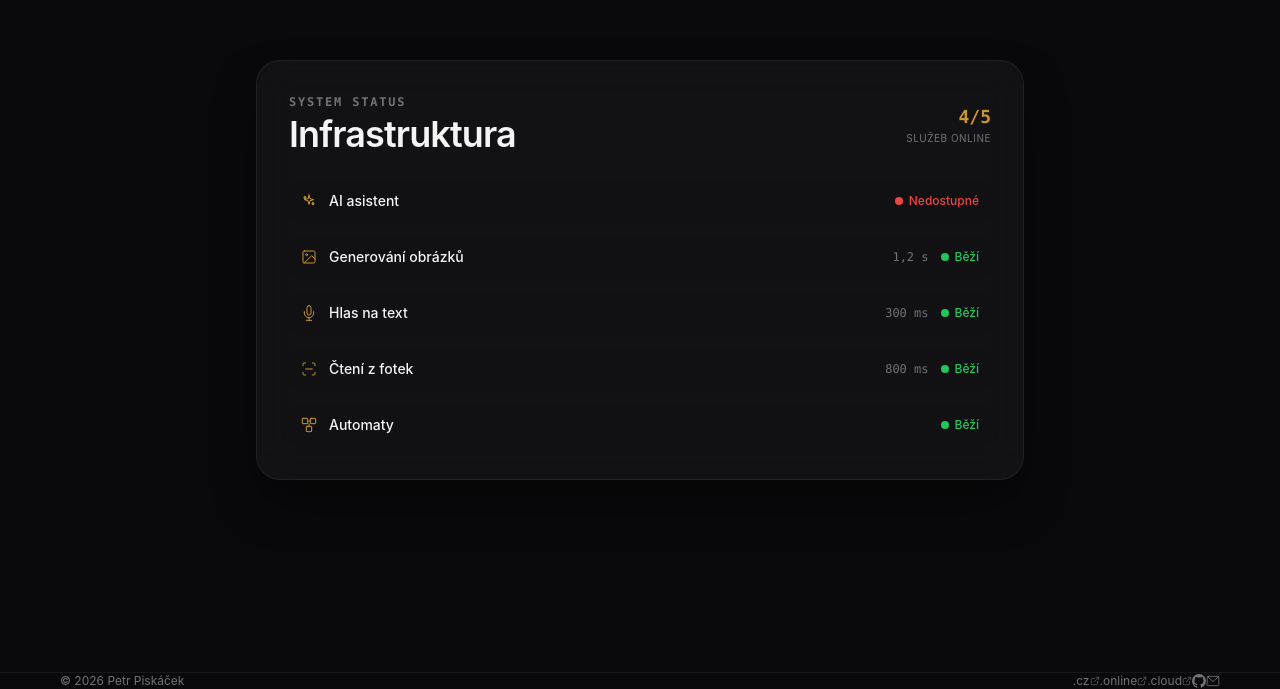
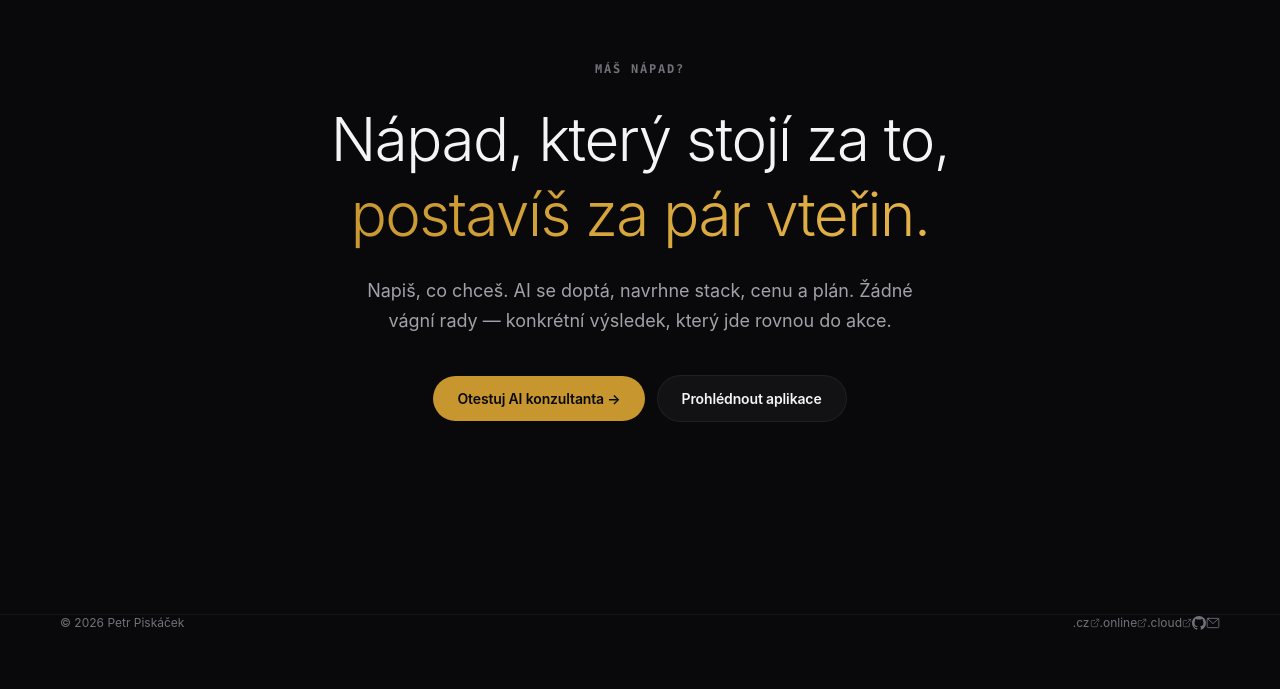
Before and after one commit to Peter-Pix/petrpiskacek.cloud, a Next.js app: page / in a window 1280 px wide. Shown: the part 10499-11188 px from the top of the page. After the commit the page ends 11130 px from the top, so only its background shows below. Built offline with nearby package versions, Linux system fonts and the light colour scheme; no server answers.

Commit message:
feat: replace LiveStatus with ClosingCTA conversion block; remove unused status api

```diff
--- a/src/app/api/status/route.ts
+++ /dev/null
@@ -1,33 +0,0 @@
-import { NextResponse } from "next/server";
-
-export async function GET() {
-  // Real: check OpenRouter health
-  let llmStatus: "online" | "offline" | "degraded" = "offline";
-  let llmLatency = "—";
-
-  try {
-    const start = Date.now();
-    const res = await fetch("https://openrouter.ai/api/v1/models", {
-      headers: {
-        Authorization: `Bearer ${process.env.OPENROUTER_API_KEY || ""}`,
-      },
-      signal: AbortSignal.timeout(5000),
-    });
-    llmLatency = `${Date.now() - start}ms`;
-    llmStatus = res.ok ? "online" : "degraded";
-  } catch {
-    llmStatus = "offline";
-  }
-
-  return NextResponse.json({
-    services: {
-      llm: { status: llmStatus, latency: llmLatency },
-      image: { status: "online", latency: "1,2 s" },
-      speech: { status: "online", latency: "300 ms" },
-      ocr: { status: "online", latency: "800 ms" },
-      workflow: { status: "online", latency: "—" },
-    },
-    uptime: "99.7%",
-    lastDeploy: new Date().toISOString().slice(0, 10),
-  });
-}
--- a/src/app/page.tsx
+++ b/src/app/page.tsx
@@ -1,7 +1,7 @@
 import Nav from "@/components/Nav";
 import Hero from "@/components/Hero";
 import AppGrid from "@/components/AppGrid";
-import LiveStatus from "@/components/LiveStatus";
+import ClosingCTA from "@/components/ClosingCTA";
 import { Footer } from "@piskacek/ui";
 
 export default function Home() {
@@ -62,7 +62,7 @@ export default function Home() {
       {/* Rychlost a duše — kreativní a agilní nástroje */}
       <AppGrid ids={["sparring", "flash-ui", "terminall"]} />
 
-      <LiveStatus />
+      <ClosingCTA />
 
       <Footer />
     </main>
--- /dev/null
+++ b/src/components/ClosingCTA.tsx
@@ -0,0 +1,46 @@
+import Link from "next/link";
+
+/**
+ * ClosingCTA — závěrečný konverzní blok před footerem.
+ * Nahrazuje mrtvý LiveStatus (infra detaily, které nikoho nezajímají)
+ * výzvou k akci, která posílá na Sparring — hlavní konverzní nástroj.
+ */
+export default function ClosingCTA() {
+  return (
+    <section id="start" className="section-apple">
+      <div className="container-apple">
+        <div className="mx-auto max-w-3xl text-center">
+          <div className="scroll-fade-pair space-y-6">
+            <p className="eyebrow">Máš nápad?</p>
+
+            <h2
+              className="text-4xl font-light leading-tight tracking-tight md:text-6xl"
+              style={{ color: "var(--text-primary)" }}
+            >
+              Nápad, který stojí za to,
+              <br />
+              <span className="text-gradient-gold">postavíš za pár vteřin.</span>
+            </h2>
+
+            <p
+              className="mx-auto max-w-xl text-base leading-relaxed md:text-lg"
+              style={{ color: "var(--text-secondary)" }}
+            >
+              Napiš, co chceš. AI se doptá, navrhne stack, cenu a plán.
+              Žádné vágní rady — konkrétní výsledek, který jde rovnou do akce.
+            </p>
+
+            <div className="flex flex-col items-center justify-center gap-3 pt-4 sm:flex-row">
+              <Link href="/challenge" className="btn-apple btn-apple-primary">
+                Otestuj AI konzultanta →
+              </Link>
+              <a href="#apps" className="btn-apple btn-apple-secondary">
+                Prohlédnout aplikace
+              </a>
+            </div>
+          </div>
+        </div>
+      </div>
+    </section>
+  );
+}
--- a/src/components/LiveStatus.tsx
+++ /dev/null
@@ -1,130 +0,0 @@
-"use client";
-
-import { useState, useEffect } from "react";
-import {
-  ImageIcon,
-  MicIcon,
-  ScanIcon,
-  WorkflowIcon,
-  SparklesIcon,
-} from "./icons";
-
-interface Service {
-  id: string;
-  name: string;
-  icon: React.ReactNode;
-  status: "online" | "offline" | "degraded";
-  latency?: string;
-}
-
-const defaultServices: Service[] = [
-  { id: "llm", name: "AI asistent", icon: <SparklesIcon size={16} />, status: "online", latency: "200 ms" },
-  { id: "image", name: "Generování obrázků", icon: <ImageIcon size={16} />, status: "online", latency: "1,2 s" },
-  { id: "speech", name: "Hlas na text", icon: <MicIcon size={16} />, status: "online", latency: "300 ms" },
-  { id: "ocr", name: "Čtení z fotek", icon: <ScanIcon size={16} />, status: "online", latency: "800 ms" },
-  { id: "workflow", name: "Automaty", icon: <WorkflowIcon size={16} />, status: "online", latency: "—" },
-];
-
-export default function LiveStatus() {
-  const [services, setServices] = useState<Service[]>(defaultServices);
-
-  useEffect(() => {
-    async function fetchStatus() {
-      try {
-        const res = await fetch("/api/status");
-        if (res.ok) {
-          const data = await res.json();
-          if (data.services) {
-            setServices((prev) =>
-              prev.map((s) => ({
-                ...s,
-                status: data.services[s.id]?.status || s.status,
-                latency: data.services[s.id]?.latency || s.latency,
-              }))
-            );
-          }
-        }
-      } catch { /* keep defaults */ }
-    }
-
-    fetchStatus();
-    const interval = setInterval(fetchStatus, 30000);
-    return () => clearInterval(interval);
-  }, []);
-
-  const online = services.filter((s) => s.status === "online").length;
-
-  return (
-    <section id="system-status" className="section-apple">
-      <div className="container-apple">
-        <div className="mx-auto max-w-3xl">
-          <div className="glass-card p-6 md:p-8">
-            <div className="mb-6 flex items-center justify-between">
-              <div>
-                <p className="eyebrow mb-1">System Status</p>
-                <h2 className="headline-md">Infrastruktura</h2>
-              </div>
-              <div className="text-right">
-                <div className="text-lg font-bold font-mono tabular-nums" style={{ color: "var(--gold)" }}>
-                  {online}/{services.length}
-                </div>
-                <div className="text-[10px] uppercase tracking-wider" style={{ color: "var(--text-muted)" }}>
-                  Služeb online
-                </div>
-              </div>
-            </div>
-
-            <div className="space-y-3">
-              {services.map((service) => (
-                <div
-                  key={service.id}
-                  className="flex items-center justify-between gap-3 rounded-xl p-3"
-                  style={{ backgroundColor: "var(--bg-primary)" }}
-                >
-                  <div className="flex items-center gap-3">
-                    <div style={{ color: "var(--gold)" }}>
-                      {service.icon}
-                    </div>
-                    <span className="text-sm font-medium">{service.name}</span>
-                  </div>
-                  <div className="flex items-center gap-3">
-                    {service.latency && service.latency !== "—" && (
-                      <span className="text-xs font-mono" style={{ color: "var(--text-muted)" }}>
-                        {service.latency}
-                      </span>
-                    )}
-                    <span className="inline-flex items-center gap-1.5 text-xs font-medium">
-                      <span
-                        className="h-2 w-2 rounded-full"
-                        style={{
-                          backgroundColor:
-                            service.status === "online"
-                              ? "var(--status-online)"
-                              : service.status === "degraded"
-                                ? "var(--status-degraded)"
-                                : "var(--status-offline)",
-                        }}
-                      />
-                      <span
-                        style={{
-                          color:
-                            service.status === "online"
-                              ? "var(--status-online)"
-                              : service.status === "degraded"
-                                ? "var(--status-degraded)"
-                                : "var(--status-offline)",
-                        }}
-                      >
-                        {service.status === "online" ? "Běží" : service.status === "degraded" ? "Omezeně" : "Nedostupné"}
-                      </span>
-                    </span>
-                  </div>
-                </div>
-              ))}
-            </div>
-          </div>
-        </div>
-      </div>
-    </section>
-  );
-}
```
